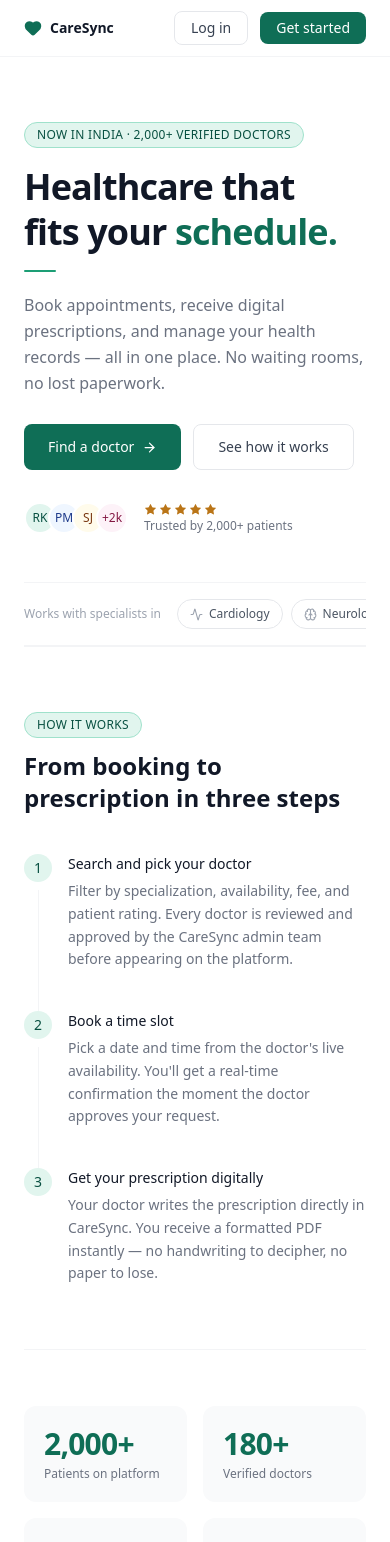
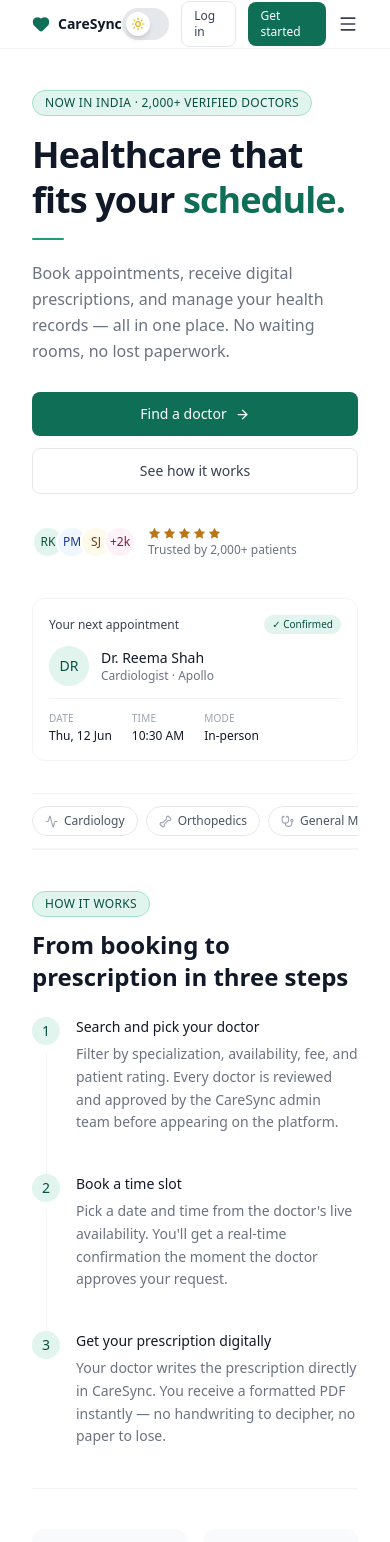
Before and after one commit to HarshJasani9/CareSync, a Next.js app in the folder frontend/: page / in a window 390 px wide. Shown: the top 1542 px of the page. Built offline with nearby package versions, Linux system fonts and the light colour scheme.

Commit message:
fix: landing page responsivness added

```diff
--- a/frontend/app/globals.css
+++ b/frontend/app/globals.css
@@ -52,3 +52,16 @@ body {
     text-wrap: balance;
   }
 }
+
+@keyframes reveal {
+  from { clip-path: circle(0% at var(--x) var(--y)); }
+  to   { clip-path: circle(150% at var(--x) var(--y)); }
+}
+
+::view-transition-new(root) {
+  animation: reveal 0.5s ease-in-out;
+}
+
+::view-transition-old(root) {
+  animation: none;
+}
--- a/frontend/app/page.jsx
+++ b/frontend/app/page.jsx
@@ -17,7 +17,7 @@
     return (
       <main className="min-h-screen bg-white dark:bg-gray-950">
         <Navbar />
-        <div className="max-w-5xl mx-auto px-6">
+        <div className="max-w-7xl mx-auto px-8 lg:px-16">
           <Hero />
           <TrustBar />
           <HowItWorks />
--- a/frontend/components/landing/Hero.jsx
+++ b/frontend/components/landing/Hero.jsx
@@ -5,7 +5,7 @@ import { ArrowRight, Star, FileText, Download } from 'lucide-react';
 
 export default function Hero() {
   return (
-    <section className="pt-16 pb-12">
+    <section className="pt-10 pb-8 md:pt-16 md:pb-12">
       <div className="flex flex-col md:flex-row items-start justify-between gap-10">
 
         {/* LEFT COLUMN */}
@@ -25,15 +25,15 @@ export default function Hero() {
           <div className="mt-4 mb-5 w-8 h-0.5 bg-primary-500 rounded-full" />
 
           {/* Subtext */}
-          <p className="text-gray-500 text-base leading-relaxed max-w-sm">
+          <p className="text-gray-500 text-base leading-relaxed max-w-full md:max-w-sm">
             Book appointments, receive digital prescriptions, and manage your health records — all in one place. No waiting rooms, no lost paperwork.
           </p>
 
           {/* CTA row */}
-          <div className="mt-7 flex flex-wrap gap-3">
+          <div className="mt-7 flex flex-col sm:flex-row gap-3">
             <Link
               href="/doctors"
-              className="inline-flex items-center gap-2 bg-primary-600 text-white text-sm font-medium rounded-lg px-6 py-3 hover:bg-primary-700 transition-colors"
+              className="inline-flex items-center justify-center gap-2 w-full sm:w-auto bg-primary-600 text-white text-sm font-medium rounded-lg px-6 py-3 hover:bg-primary-700 transition-colors"
             >
               Find a doctor
               <ArrowRight size={15} />
@@ -41,14 +41,14 @@ export default function Hero() {
 
             <button
               onClick={() => document.getElementById('how-it-works')?.scrollIntoView({ behavior: 'smooth' })}
-              className="border border-gray-200 dark:border-gray-700 text-sm text-gray-700 dark:text-gray-300 rounded-lg px-6 py-3 hover:bg-gray-50 dark:hover:bg-gray-900 transition-colors"
+              className="inline-flex items-center justify-center w-full sm:w-auto border border-gray-200 dark:border-gray-700 text-sm text-gray-700 dark:text-gray-300 rounded-lg px-6 py-3 hover:bg-gray-50 dark:hover:bg-gray-900 transition-colors"
             >
               See how it works
             </button>
           </div>
 
           {/* Social proof row */}
-          <div className="mt-8 flex items-center gap-4">
+          <div className="mt-8 flex items-center gap-3">
             <div className="flex">
               <div className="w-8 h-8 rounded-full border-2 border-white dark:border-gray-950 flex items-center justify-center text-xs font-medium bg-primary-50 text-primary-900">
                 RK
@@ -76,7 +76,7 @@ export default function Hero() {
         </div>
 
         {/* RIGHT COLUMN */}
-        <div className="hidden md:flex flex-col gap-3 max-w-xs">
+        <div className="flex flex-col gap-3 w-full md:max-w-xs">
 
           {/* CARD 1 — Appointment card */}
           <div className="bg-white dark:bg-gray-900 border border-gray-100 dark:border-gray-800 rounded-xl p-4">
@@ -119,7 +119,7 @@ export default function Hero() {
           </div>
 
           {/* CARD 2 — Prescription card */}
-          <div className="bg-white dark:bg-gray-900 border border-gray-100 dark:border-gray-800 rounded-xl p-3 flex items-center gap-3">
+          <div className="hidden md:flex bg-white dark:bg-gray-900 border border-gray-100 dark:border-gray-800 rounded-xl p-3 items-center gap-3">
             {/* Icon box */}
             <div className="w-9 h-9 rounded-lg bg-primary-50 flex items-center justify-center flex-shrink-0">
               <FileText size={18} className="text-primary-600" />
--- a/frontend/components/landing/HowItWorks.jsx
+++ b/frontend/components/landing/HowItWorks.jsx
@@ -18,8 +18,8 @@ const steps = [
 
 export default function HowItWorks() {
   return (
-    <section id="how-it-works" className="py-16 border-t border-gray-100 dark:border-gray-800">
-      <div className="mb-10">
+    <section id="how-it-works" className="py-10 md:py-16 border-t border-gray-100 dark:border-gray-800">
+      <div className="mb-6 md:mb-10">
         <div className="inline-block text-xs uppercase tracking-wide bg-primary-50 text-primary-900 border border-primary-100 rounded-full px-3 py-1">
           How it works
         </div>
@@ -48,7 +48,7 @@ export default function HowItWorks() {
                 <h3 className="text-sm font-medium text-gray-900 dark:text-white mb-1.5">
                   {step.title}
                 </h3>
-                <p className="text-sm text-gray-500 leading-relaxed max-w-lg">
+                <p className="text-sm text-gray-500 leading-relaxed max-w-full md:max-w-lg">
                   {step.body}
                 </p>
               </div>
--- a/frontend/components/landing/Navbar.jsx
+++ b/frontend/components/landing/Navbar.jsx
@@ -1,10 +1,16 @@
+'use client';
+
+import { useState } from 'react';
 import Link from 'next/link';
-import { Heart } from 'lucide-react';
+import { Heart, Menu } from 'lucide-react';
+import ThemeToggle from '@/components/ThemeToggle';
 
 export default function Navbar() {
+  const [isOpen, setIsOpen] = useState(false);
+
   return (
     <nav className="sticky top-0 z-50 backdrop-blur-sm bg-white/90 dark:bg-gray-950/90 border-b border-gray-100 dark:border-gray-800">
-      <div className="max-w-5xl mx-auto px-6 h-14 flex items-center justify-between">
+      <div className="max-w-7xl mx-auto px-8 lg:px-16 h-12 md:h-14 flex items-center justify-between">
         {/* LEFT — Logo */}
         <Link href="/" className="flex items-center gap-2">
           <Heart size={18} className="text-primary-600 fill-primary-600" />
@@ -14,25 +20,61 @@ export default function Navbar() {
         {/* RIGHT — Actions */}
         <div className="flex items-center gap-3">
           <Link
-            href="/doctors"
+            href="/register"
             className="hidden md:block text-sm text-gray-500 hover:text-primary-600 transition-colors"
           >
             For doctors
           </Link>
+          <ThemeToggle />
           <Link
-            href="/doctors"
-            className="text-sm border border-gray-200 dark:border-gray-700 rounded-lg px-4 py-1.5 text-gray-700 dark:text-gray-300 hover:bg-gray-50 dark:hover:bg-gray-900 transition-colors"
+            href="/login"
+            className="text-xs px-3 py-1.5 md:text-sm md:px-4 border border-gray-200 dark:border-gray-700 rounded-lg text-gray-700 dark:text-gray-300 hover:bg-gray-50 dark:hover:bg-gray-900 transition-colors"
           >
             Log in
           </Link>
           <Link
-            href="/doctors"
-            className="text-sm bg-primary-600 text-white rounded-lg px-4 py-1.5 hover:bg-primary-700 transition-colors"
+            href="/register"
+            className="text-xs px-3 py-1.5 md:text-sm md:px-4 bg-primary-600 text-white rounded-lg hover:bg-primary-700 transition-colors"
+          >
+            Get started
+          </Link>
+          <button
+            className="md:hidden text-gray-700 dark:text-gray-300"
+            onClick={() => setIsOpen(!isOpen)}
+            aria-label="Toggle menu"
+          >
+            <Menu size={20} />
+          </button>
+        </div>
+      </div>
+
+      {/* MOBILE DROPDOWN MENU */}
+      {isOpen && (
+        <div className="absolute top-12 left-0 right-0 w-full bg-white dark:bg-gray-950 border-b border-gray-100 dark:border-gray-800 px-6 py-4 flex flex-col gap-3 z-50 md:hidden shadow-lg">
+          <Link
+            href="/register"
+            onClick={() => setIsOpen(false)}
+            className="text-sm text-gray-700 dark:text-gray-300 py-1"
+          >
+            For doctors
+          </Link>
+          <div className="h-px bg-gray-100 dark:bg-gray-800 w-full my-1"></div>
+          <Link
+            href="/login"
+            onClick={() => setIsOpen(false)}
+            className="text-sm text-gray-700 dark:text-gray-300 py-1"
+          >
+            Log in
+          </Link>
+          <Link
+            href="/register"
+            onClick={() => setIsOpen(false)}
+            className="text-sm text-gray-700 dark:text-gray-300 py-1"
           >
             Get started
           </Link>
         </div>
-      </div>
+      )}
     </nav>
   );
 }
--- a/frontend/components/landing/Stats.jsx
+++ b/frontend/components/landing/Stats.jsx
@@ -7,11 +7,11 @@ const stats = [
 
 export default function Stats() {
   return (
-    <section className="py-14 border-t border-gray-100 dark:border-gray-800">
+    <section className="py-10 md:py-14 border-t border-gray-100 dark:border-gray-800">
       <div className="grid grid-cols-2 md:grid-cols-4 gap-4">
         {stats.map((stat, index) => (
-          <div key={index} className="bg-gray-50 dark:bg-gray-900 rounded-xl p-5">
-            <p className="text-3xl font-semibold text-primary-600 tracking-tight">
+          <div key={index} className="bg-gray-50 dark:bg-gray-900 rounded-xl p-4 md:p-5">
+            <p className="text-2xl md:text-3xl font-semibold text-primary-600 tracking-tight">
               {stat.number}
             </p>
             <p className="text-xs text-gray-500 mt-1">
--- a/frontend/components/landing/TrustBar.jsx
+++ b/frontend/components/landing/TrustBar.jsx
@@ -2,11 +2,11 @@ import { Activity, Brain, Bone, Eye, Stethoscope } from 'lucide-react';
 
 export default function TrustBar() {
   return (
-    <div className="border-y border-gray-100 dark:border-gray-800 py-4 overflow-x-auto">
+    <div className="border-y border-gray-100 dark:border-gray-800 py-3 md:py-4 overflow-x-auto">
       <div className="flex items-center gap-4 min-w-max md:min-w-0">
 
         {/* Left label */}
-        <span className="flex-shrink-0 text-xs text-gray-400 whitespace-nowrap">
+        <span className="hidden sm:block flex-shrink-0 text-xs text-gray-400 whitespace-nowrap">
           Works with specialists in
         </span>
 
@@ -17,7 +17,7 @@ export default function TrustBar() {
             <span>Cardiology</span>
           </div>
 
-          <div className="inline-flex items-center gap-1.5 rounded-full border border-gray-200 dark:border-gray-700 px-3 py-1.5 text-xs text-gray-600 dark:text-gray-400">
+          <div className="hidden sm:inline-flex items-center gap-1.5 rounded-full border border-gray-200 dark:border-gray-700 px-3 py-1.5 text-xs text-gray-600 dark:text-gray-400">
             <Brain size={13} className="text-gray-400" />
             <span>Neurology</span>
           </div>
@@ -27,7 +27,7 @@ export default function TrustBar() {
             <span>Orthopedics</span>
           </div>
 
-          <div className="inline-flex items-center gap-1.5 rounded-full border border-gray-200 dark:border-gray-700 px-3 py-1.5 text-xs text-gray-600 dark:text-gray-400">
+          <div className="hidden sm:inline-flex items-center gap-1.5 rounded-full border border-gray-200 dark:border-gray-700 px-3 py-1.5 text-xs text-gray-600 dark:text-gray-400">
             <Eye size={13} className="text-gray-400" />
             <span>Ophthalmology</span>
           </div>
```
Also changed, not shown: frontend/components/landing/DoctorCTA.jsx (+5 -5 lines), frontend/components/landing/Features.jsx (+4 -4 lines), frontend/components/landing/FinalCTA.jsx (+6 -6 lines), frontend/components/landing/Testimonials.jsx (+4 -4 lines).
